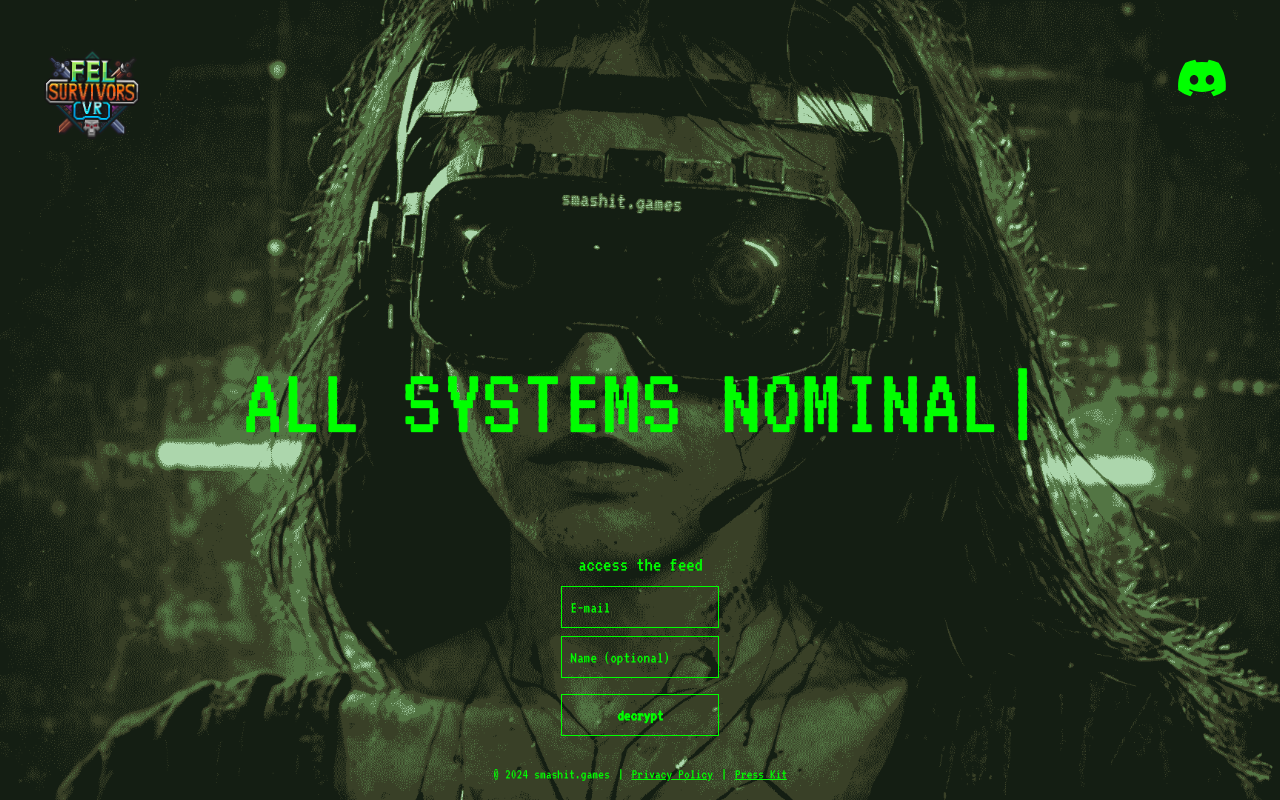
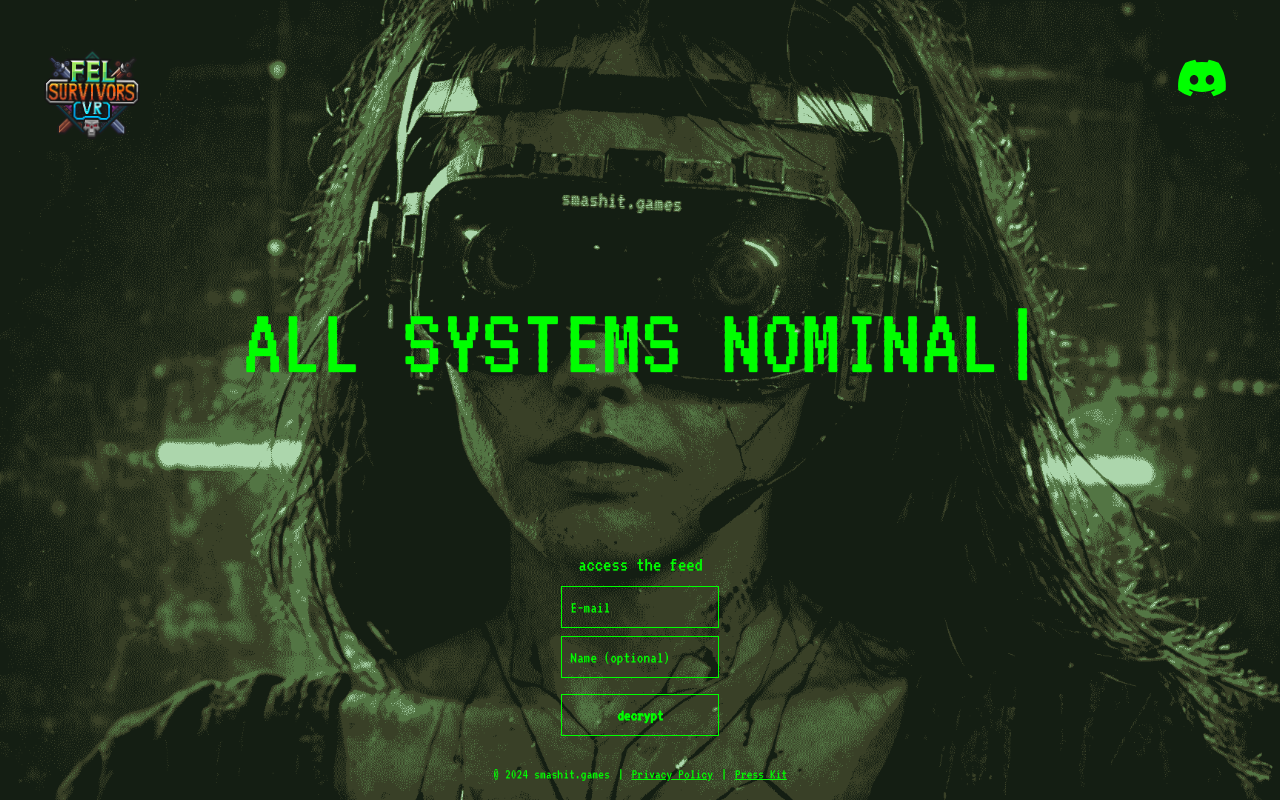
Before and after one commit to smashit-games/smashit-games.github.io, a React (Vite) app: page / in a window 1280 px wide. Built offline with nearby package versions, Linux system fonts and the light colour scheme.

Commit message:
margin added to mission statement

```diff
--- a/src/index.css
+++ b/src/index.css
@@ -35,7 +35,8 @@ body.scrollable {
 }
 
 .hero-overlay {
-  @apply flex items-center z-10;
+  @apply flex items-center;
+  margin-top: -120px; /* Adjust this value as needed */
 }
 
 .glitch {
```
